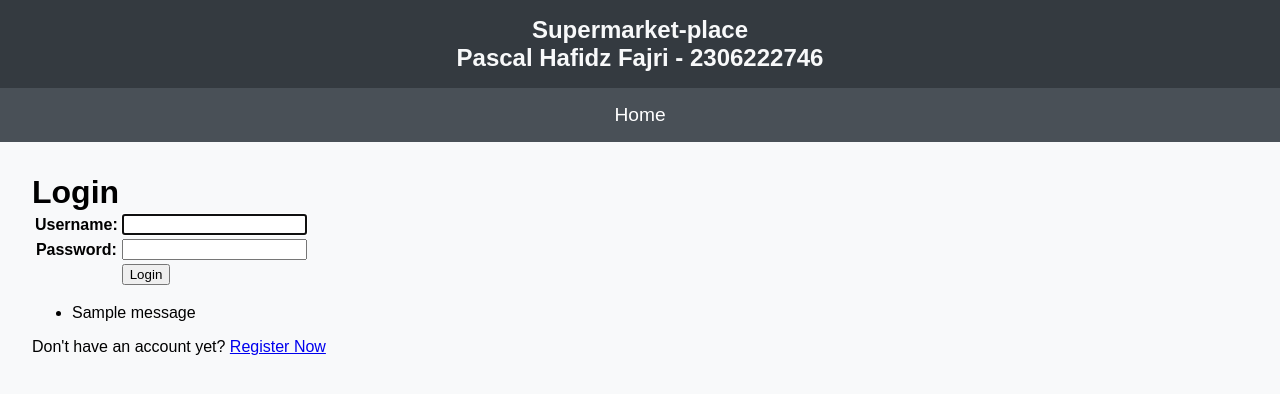
After one commit to Scallss/supermarket-place, a Django app: page /login/ in a window 1280 px wide. The commit adds this page. Shown: the top 394 px of the page. Run offline with Django 5.2, Linux system fonts and the light colour scheme; tables that the repository leaves empty hold one stand-in row (values such as "Sample post"); one stand-in notice (Sample message) is shown.

Commit message:
Implemented Authentication, Session, and Cookies

```diff
--- a/main/models.py
+++ b/main/models.py
@@ -1,7 +1,9 @@
 from django.db import models
+from django.contrib.auth.models import User
 import uuid
 
 class Product(models.Model):
+    user = models.ForeignKey(User, on_delete=models.CASCADE)
     id = models.UUIDField(primary_key=True, default=uuid.uuid4, editable=False)
     name = models.CharField(max_length=255)
     price = models.IntegerField()
--- /dev/null
+++ b/main/templates/login.html
@@ -0,0 +1,32 @@
+{% extends 'base.html' %}
+
+{% block meta %}
+<title>Login</title>
+{% endblock meta %}
+
+{% block content %}
+<div class="login">
+  <h1>Login</h1>
+
+  <form method="POST" action="">
+    {% csrf_token %}
+    <table>
+      {{ form.as_table }}
+      <tr>
+        <td></td>
+        <td><input class="btn login_btn" type="submit" value="Login" /></td>
+      </tr>
+    </table>
+  </form>
+
+  {% if messages %}
+  <ul>
+    {% for message in messages %}
+    <li>{{ message }}</li>
+    {% endfor %}
+  </ul>
+  {% endif %} Don't have an account yet?
+  <a href="{% url 'main:register' %}">Register Now</a>
+</div>
+
+{% endblock content %}
--- a/main/templates/main.html
+++ b/main/templates/main.html
@@ -21,4 +21,8 @@
 {% else %}
     <p>No products available at the moment.</p>
 {% endif %}
+<a href="{% url 'main:logout' %}">
+    <button>Logout</button>
+</a>
+<h5>Sesi terakhir login: {{ last_login }}</h5>
 {% endblock %}
--- a/main/urls.py
+++ b/main/urls.py
@@ -1,5 +1,5 @@
 from django.urls import path
-from main.views import show_main, add_product, show_xml, show_json, show_xml_by_id, show_json_by_id
+from main.views import show_main, add_product, show_xml, show_json, show_xml_by_id, show_json_by_id, register, login_user, logout_user
 
 app_name = 'main'
 
@@ -10,4 +10,7 @@ urlpatterns = [
     path('json/', show_json, name='show_json'),
     path('xml/<str:id>/', show_xml_by_id, name='show_xml_by_id'),
     path('json/<str:id>/', show_json_by_id, name='show_json_by_id'),
+    path('register/', register, name='register'),
+    path('login/', login_user, name='login'),
+    path('logout/', logout_user, name='logout'),
 ]
--- a/main/views.py
+++ b/main/views.py
@@ -1,14 +1,23 @@
+import datetime
 from django.shortcuts import render, redirect
 from .models import Product
 from main.forms import ProductForm
-from django.http import HttpResponse
+from django.http import HttpResponse, HttpResponseRedirect
 from django.core import serializers
+from django.contrib.auth.forms import UserCreationForm, AuthenticationForm
+from django.contrib.auth import authenticate, login, logout
+from django.contrib import messages
+from django.contrib.auth.decorators import login_required
+from django.urls import reverse
 
+@login_required(login_url='/login')
 def show_main(request):
-    product_entries = Product.objects.all()
+    product_entries = Product.objects.filter(user=request.user)
 
     context = {
-        'product_entries': product_entries
+        'name': request.user.username,
+        'product_entries': product_entries,
+        'last_login': request.COOKIES['last_login'],
     }
 
     return render(request, "main.html", context)
@@ -17,11 +26,51 @@ def add_product(request):
     form = ProductForm(request.POST or None)
 
     if form.is_valid() and request.method == "POST":
-        form.save()
+        product_entry = form.save(commit=False)
+        product_entry.user = request.user
+        product_entry.save()
         return redirect('main:show_main')
 
     context = {'form': form}
     return render(request, "add_product.html", context)
+
+def register(request):
+    form = UserCreationForm()
+
+    if request.method == "POST":
+        form = UserCreationForm(request.POST)
+        if form.is_valid():
+            form.save()
+            messages.success(request, 'Your account has been successfully created!')
+            return redirect('main:login')
+    context = {'form':form}
+    return render(request, 'register.html', context)
+
+def login_user(request):
+   if request.user.is_authenticated:
+        # Redirect authenticated users to the homepage or other page
+        return redirect('main:show_main')
+
+   if request.method == 'POST':
+      form = AuthenticationForm(data=request.POST)
+
+      if form.is_valid():
+        user = form.get_user()
+        login(request, user)
+        response = HttpResponseRedirect(reverse("main:show_main"))
+        response.set_cookie('last_login', str(datetime.datetime.now()))
+        return response
+
+   else:
+      form = AuthenticationForm(request)
+   context = {'form': form}
+   return render(request, 'login.html', context)
+
+def logout_user(request):
+    logout(request)
+    response = HttpResponseRedirect(reverse('main:login'))
+    response.delete_cookie('last_login')
+    return response
 
 def show_xml(request):
     data = Product.objects.all()
--- a/supermarket_place/settings.py
+++ b/supermarket_place/settings.py
@@ -24,7 +24,8 @@ BASE_DIR = Path(__file__).resolve().parent.parent
 SECRET_KEY = 'django-insecure-jbu!$%u0eqr7u69$@1_uo5#n1^9(v34788f7mlpfq4)q%g!#tb'
 
 # SECURITY WARNING: don't run with debug turned on in production!
-DEBUG = True
+PRODUCTION = os.getenv("PRODUCTION", False)
+DEBUG = not PRODUCTION
 
 ALLOWED_HOSTS = ["localhost", "127.0.0.1", "pascal-hafidz-supermarketplace2.pbp.cs.ui.ac.id"]
 
--- a/main/templates/base.html
+++ b/templates/base.html
@@ -34,7 +34,12 @@
         .container {
             margin: 2rem;
         }
-        h1, h2 {
+        h1{
+            margin: 0;
+            color: black;
+        }
+
+        h2 {
             margin: 0;
             color: #f8f9fa;
         }
@@ -53,13 +58,16 @@
 </head>
 <body>
     <header>
-        <h1>Supermarket-place</h1>
+        <h2>Supermarket-place</h2>
         <h2>Pascal Hafidz Fajri - 2306222746</h2>
     </header>
 
     <nav>
         <a href="{% url 'main:show_main' %}">Home</a>
-        <a href="{% url 'main:add_product' %}">Add Product</a>
+        {% if user.is_authenticated %}
+            <a href="{% url 'main:add_product' %}">Add Product</a>
+            <a href="{% url 'main:logout' %}">Logout</a>
+        {% endif %}
     </nav>
 
     <div class="container">
```
Also changed, not shown: main/templates/register.html (added, +32 -0 lines), main/migrations/0007_product_user.py (added).
